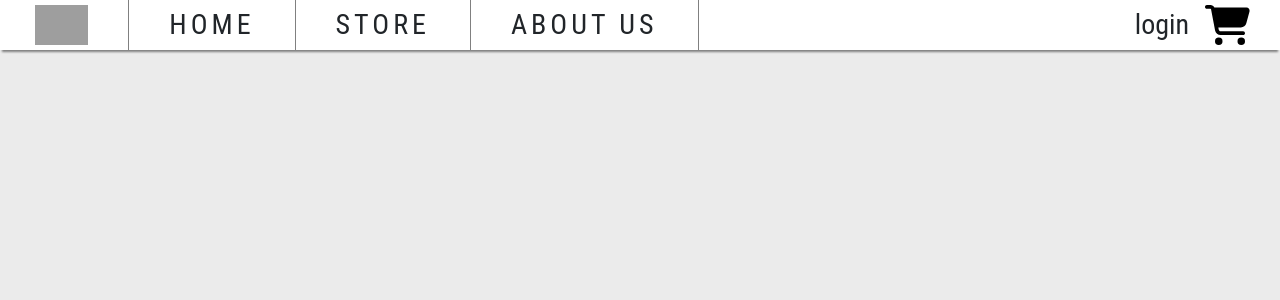
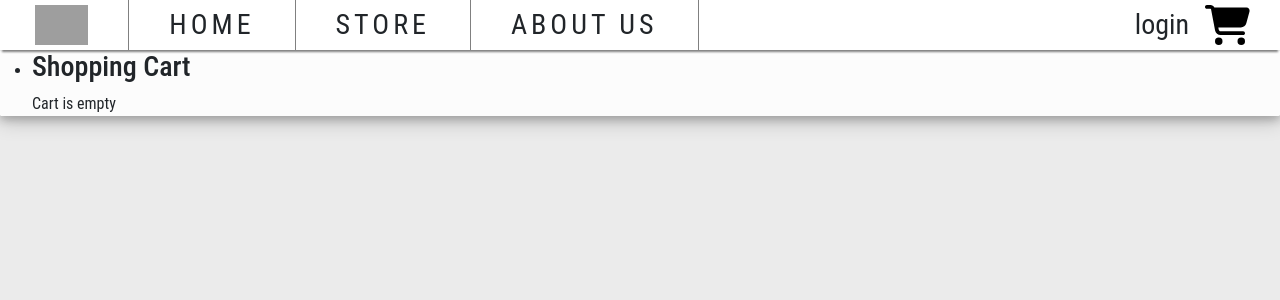
Before and after one commit to fe1fe1/lambda, a React (Create React App) app in the folder frontend/: page /cart in a window 1280 px wide. Shown: the top 300 px of the page. Built offline with nearby package versions, Linux system fonts and the light colour scheme; grey boxes are pictures that could not be loaded.

Commit message:
work on cart screen

```diff
--- a/frontend/src/app/store.js
+++ b/frontend/src/app/store.js
@@ -1,11 +1,13 @@
 import { configureStore } from "@reduxjs/toolkit";
 import { apiSlice } from "../features/api/apiSlice";
 import userReducer from "../features/user/userSlice.js"
+import cartReducer from "../features/cart/cartSlice.js"
 
 export const store = configureStore({
     reducer: {
         [apiSlice.reducerPath]: apiSlice.reducer,
-        user: userReducer
+        user: userReducer,
+        cart: cartReducer,
     },
     middleware: (getDefaultMiddleware) =>
         getDefaultMiddleware().concat(apiSlice.middleware),
--- a/frontend/src/features/cart/cartSlice.js
+++ b/frontend/src/features/cart/cartSlice.js
@@ -7,14 +7,17 @@ const cartSlice = createSlice({
     initialState,
     reducers: {
         addItem: (state, action) => {
-            //
             const item = action.payload;
             const product = state.cartItems.find(p => p.id === item.id)
+            if (product)
+                state.cartItems = state.cartItems.map(p => p.id === product.id ? item : p)
         }
     }
-},
+    ,
 })
 
 export default cartSlice.reducer;
 
+export const { addItem } = cartSlice.actions;
+
 export const selectCartItems = (state) => state.cart.cartItems;
--- a/frontend/src/pages/cart/Cart.jsx
+++ b/frontend/src/pages/cart/Cart.jsx
@@ -1,16 +1,55 @@
 import React, { useState } from "react";
+import { useSelector } from "react-redux";
+import { selectCartItems } from "../../features/cart/cartSlice.js";
 
 const Cart = () => {
+
+    const items = useSelector(selectCartItems);
+
     return (
         <div>
             <div className="block-container">
-                <div className="cart-items-container">
-                   <div className="items-list">
-
-                   </div>
-                    <div className="total-price">
-
-                    </div>
+                <div className="cart-container">
+                    <ul className="cart-item-list">
+                        <li>
+                            <h3>
+                                Shopping Cart
+                            </h3>
+                        </li>
+                            {
+                          items.length === 0 ?
+                            <div>
+                              Cart is empty
+                          </div>
+                            :
+                            items.map(item =>
+                              <li>
+                                <div className="cart-image">
+                                  <img src={item.product_img} alt="product" />
+                                </div>
+                                <div className="cart-name">
+                                  <div>
+                                      {item.product_name}
+                                  </div>
+                                  <div>
+                                    Qty:
+                                  <select value={item.qty} onChange={(e) => console.log(e.target.value)}>
+                                      {[...Array(item.product_stock).keys()].map(x =>
+                                        <option key={x + 1} value={x + 1}>{x + 1}</option>
+                                      )}
+                                    </select>
+                                    <button type="button" className="button" onClick={() => console.log('delete button')} >
+                                      Delete
+                                    </button>
+                                  </div>
+                                </div>
+                                <div className="cart-price">
+                                  ${item.price}
+                                </div>
+                              </li>
+                            )
+                        }
+                    </ul>
                 </div>
             </div>
         </div>
```
